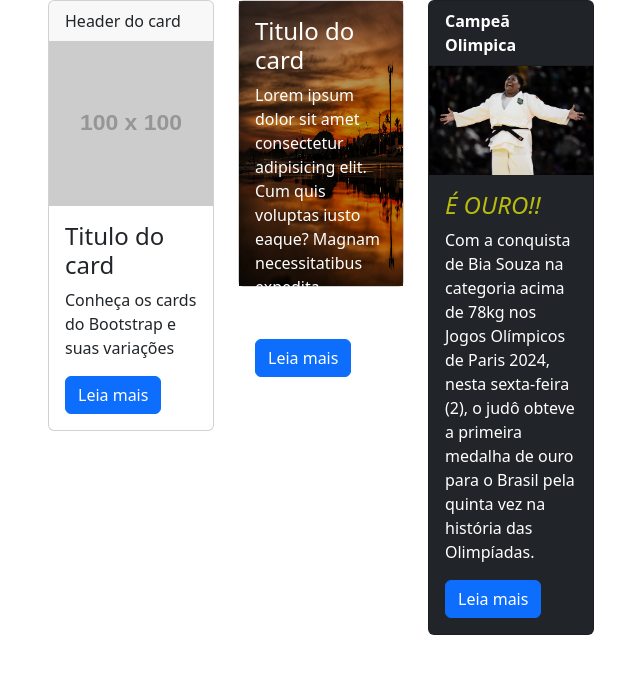
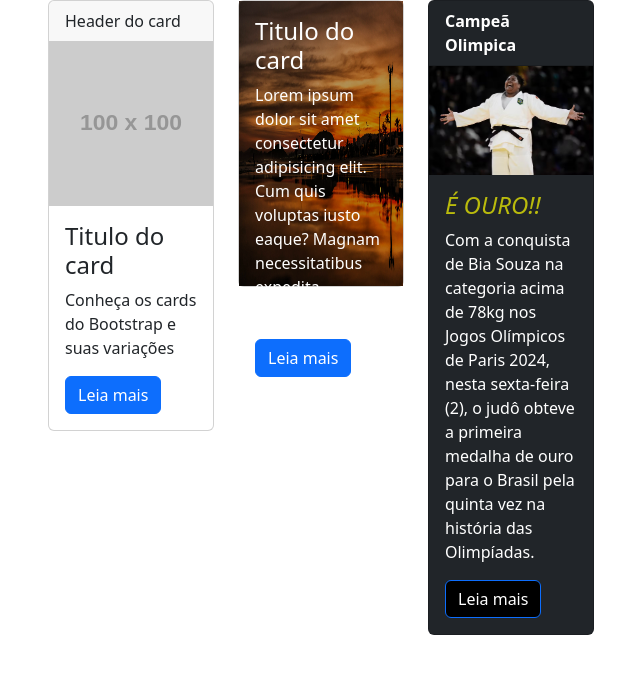
Before and after one commit to EmanuelRicardo/Ebac_Bootstrap_modulo, a plain HTML site: page bootstrap_cards/index.html in a window 1280 px wide. Shown: the whole page, without its empty margins (34-674 px from the left). Drawn offline with nearby package versions, Linux system fonts and the light colour scheme; placeholder pictures from the web are drawn by us.

Commit message:
feat: mudando background

```diff
--- a/bootstrap_cards/style.css
+++ b/bootstrap_cards/style.css
@@ -19,3 +19,7 @@
     font-style: italic;
     color: #ffff00b0;
 }
+
+#card3 .card-body a {
+    background-color: black;
+}
```
